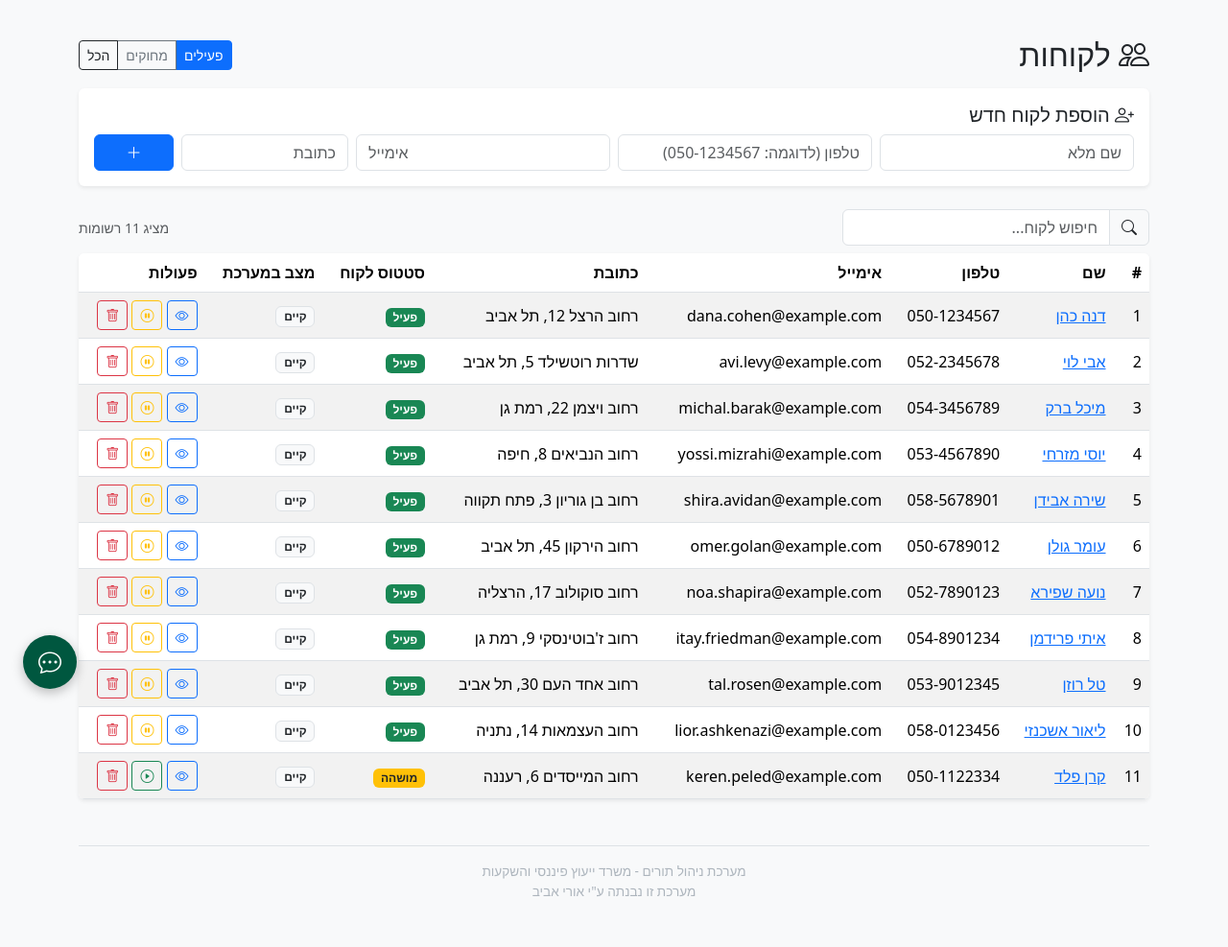
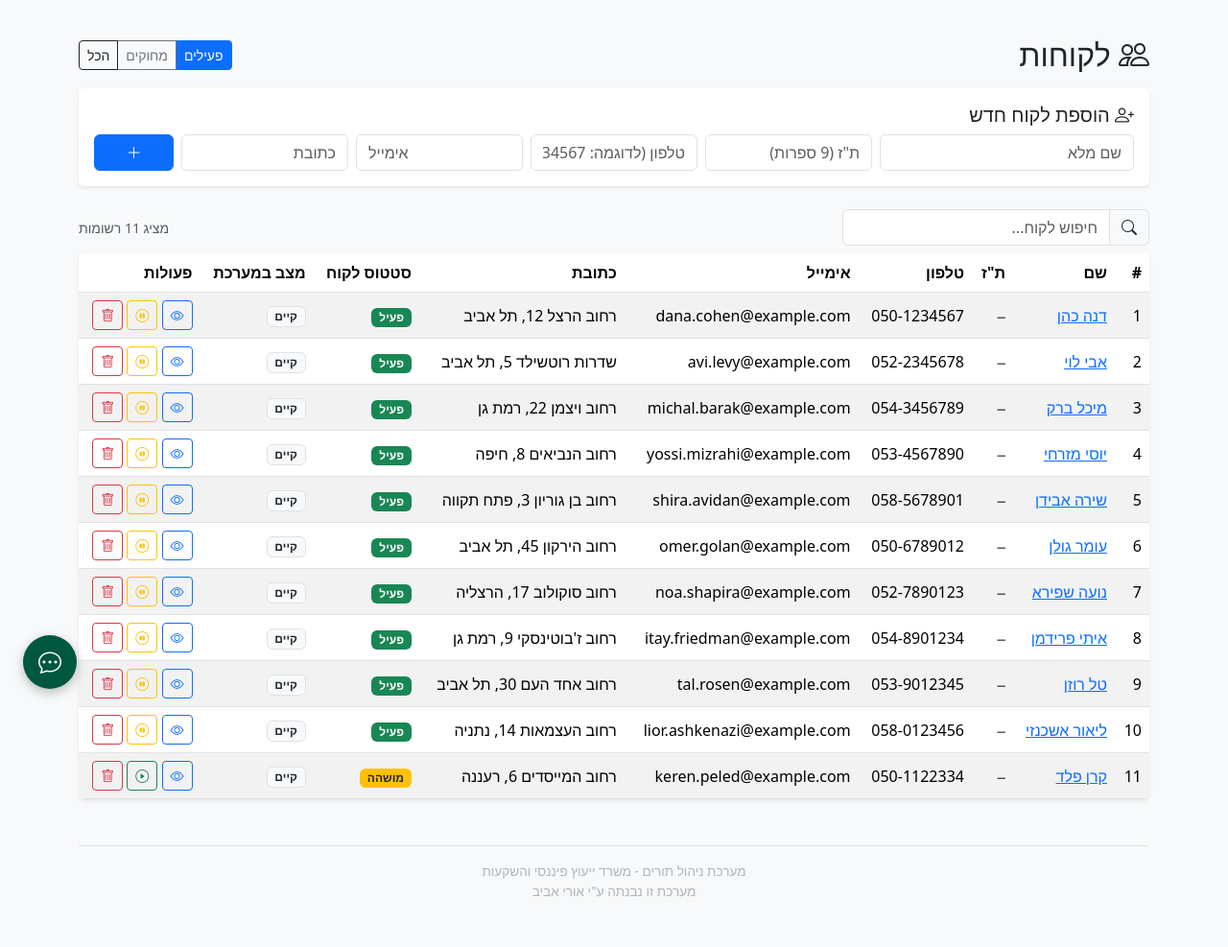
Before and after one commit to oriaviv217-art/mid_test, a Flask app: page /customers in a window 1280 px wide. Shown: the part 58-1045 px from the top of the page at 96% size. Run offline with Flask 3, Linux system fonts and the light colour scheme; data comes from the database, SQL or seed files in the repository; data that the repository does not hold is empty.

Commit message:
feat: add national_id to customers - fixes chatbot identity verification

```diff
--- a/app.py
+++ b/app.py
@@ -13,6 +13,7 @@ from validators import (
     validate_name,
     validate_phone,
     validate_email,
+    validate_national_id,
     validate_required_text,
     validate_date,
     validate_time,
@@ -120,13 +121,19 @@ def customers_add():
     phone = request.form.get("phone") or None
     email = request.form.get("email") or None
     address = request.form.get("address") or None
+    national_id = request.form.get("national_id") or None
 
-    for is_valid, error in (validate_name(full_name), validate_phone(phone), validate_email(email)):
+    for is_valid, error in (
+        validate_name(full_name),
+        validate_phone(phone),
+        validate_email(email),
+        validate_national_id(national_id),
+    ):
         if not is_valid:
             flash(error, "error")
             return redirect(url_for("customers_list"))
 
-    new_id = add_customer(full_name, phone, email, address)
+    new_id = add_customer(full_name, phone, email, address, national_id)
     if new_id is not None:
         flash(f"הלקוח נוסף בהצלחה! מספר לקוח: {new_id}", "success")
     else:
--- a/customers_manager.py
+++ b/customers_manager.py
@@ -29,7 +29,7 @@ def _find_duplicate_customer(full_name, phone):
         conn.close()
 
 
-def add_customer(full_name, phone, email, address):
+def add_customer(full_name, phone, email, address, national_id=None):
     """מוסיפה לקוח חדש למערכת ומחזירה את מספר הלקוח שנוצר, או None אם הקלט אינו תקין או שהלקוח כבר קיים."""
     is_valid, error = validate_name(full_name)
     if not is_valid:
@@ -49,16 +49,20 @@ def add_customer(full_name, phone, email, address):
         print(f"שגיאה: לקוח עם אותו שם וטלפון כבר קיים במערכת (מספר לקוח: {duplicate[0]})")
         return None
 
+    # נקה ת"ז לספרות בלבד לפני שמירה
+    clean_nid = "".join(ch for ch in str(national_id) if ch.isdigit()) if national_id else None
+
     conn = get_connection()
     try:
         cursor = conn.execute(
-            "INSERT INTO customers (full_name, phone, email, address) VALUES (?,?,?,?)",
-            (full_name.strip(), phone, email, address)
+            "INSERT INTO customers (full_name, phone, email, address, national_id) VALUES (?,?,?,?,?)",
+            (full_name.strip(), phone, email, address, clean_nid or None)
         )
         conn.commit()
         return cursor.lastrowid
     finally:
         conn.close()
+
 
 
 def get_all_customers():
--- a/schema.sql
+++ b/schema.sql
@@ -10,7 +10,8 @@ CREATE TABLE IF NOT EXISTS customers(
     email         TEXT,
     address       TEXT,
     is_deleted    INTEGER NOT NULL DEFAULT 0,
-    is_active     INTEGER NOT NULL DEFAULT 1
+    is_active     INTEGER NOT NULL DEFAULT 1,
+    national_id   TEXT
 );
 
 CREATE TABLE IF NOT EXISTS appointments (
--- a/templates/customers.html
+++ b/templates/customers.html
@@ -19,8 +19,9 @@
     <h5 class="card-title"><i class="bi bi-person-plus"></i> הוספת לקוח חדש</h5>
     <form method="post" action="{{ url_for('customers_add') }}" class="row g-2">
       <div class="col-md-3"><input required name="full_name" class="form-control" placeholder="שם מלא"></div>
-      <div class="col-md-3"><input name="phone" class="form-control" placeholder="טלפון (לדוגמה: 050-1234567)"></div>
-      <div class="col-md-3"><input name="email" type="email" class="form-control" placeholder="אימייל"></div>
+      <div class="col-md-2"><input name="national_id" class="form-control" placeholder="ת&quot;ז (9 ספרות)" maxlength="9" pattern="[0-9]{9}" title="9 ספרות בדיוק"></div>
+      <div class="col-md-2"><input name="phone" class="form-control" placeholder="טלפון (לדוגמה: 050-1234567)"></div>
+      <div class="col-md-2"><input name="email" type="email" class="form-control" placeholder="אימייל"></div>
       <div class="col-md-2"><input name="address" class="form-control" placeholder="כתובת"></div>
       <div class="col-md-1"><button class="btn btn-primary w-100" type="submit"><i class="bi bi-plus-lg"></i></button></div>
     </form>
@@ -38,12 +39,13 @@
 
 <div class="table-responsive bg-white rounded shadow-sm">
 <table class="table table-striped mb-0" id="customers-table">
-  <thead><tr><th>#</th><th>שם</th><th>טלפון</th><th>אימייל</th><th>כתובת</th><th>סטטוס לקוח</th><th>מצב במערכת</th><th>פעולות</th></tr></thead>
+  <thead><tr><th>#</th><th>שם</th><th>ת"ז</th><th>טלפון</th><th>אימייל</th><th>כתובת</th><th>סטטוס לקוח</th><th>מצב במערכת</th><th>פעולות</th></tr></thead>
   <tbody>
   {% for c in customers %}
     <tr>
       <td>{{ c[0] }}</td>
       <td><a href="{{ url_for('customer_detail', customer_id=c[0]) }}">{{ c[1] }}</a></td>
+      <td><span class="font-monospace small">{{ c[7] or '—' }}</span></td>
       <td>{{ c[2] or '' }}</td>
       <td>{{ c[3] or '' }}</td>
       <td>{{ c[4] or '' }}</td>
@@ -79,7 +81,7 @@
       </td>
     </tr>
   {% else %}
-    <tr><td colspan="8" class="text-center text-muted py-4"><i class="bi bi-inbox fs-3 d-block mb-2"></i>אין רשומות להצגה</td></tr>
+    <tr><td colspan="9" class="text-center text-muted py-4"><i class="bi bi-inbox fs-3 d-block mb-2"></i>אין רשומות להצגה</td></tr>
   {% endfor %}
   </tbody>
 </table>
```
Also changed, not shown: validators.py (+10 -0 lines).
